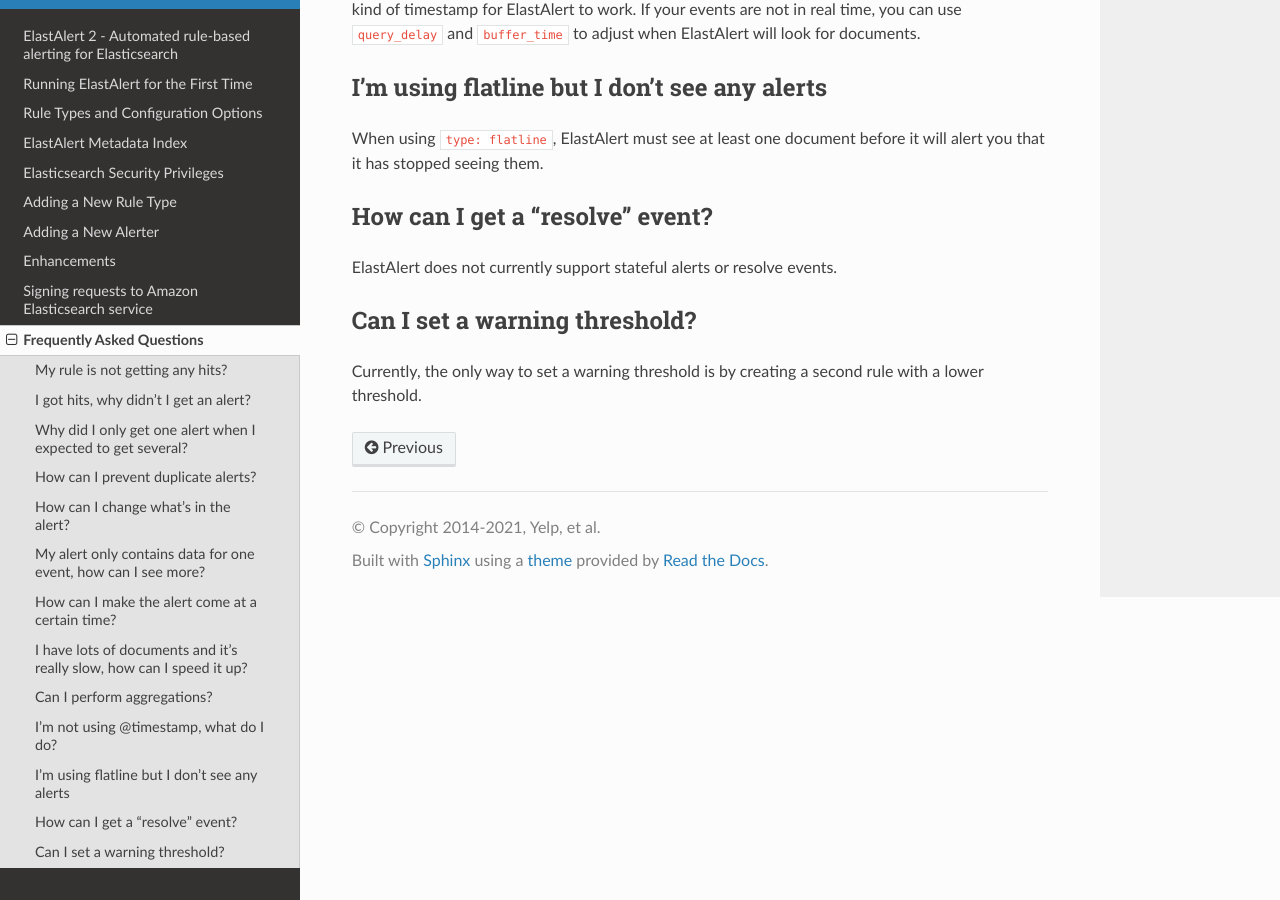
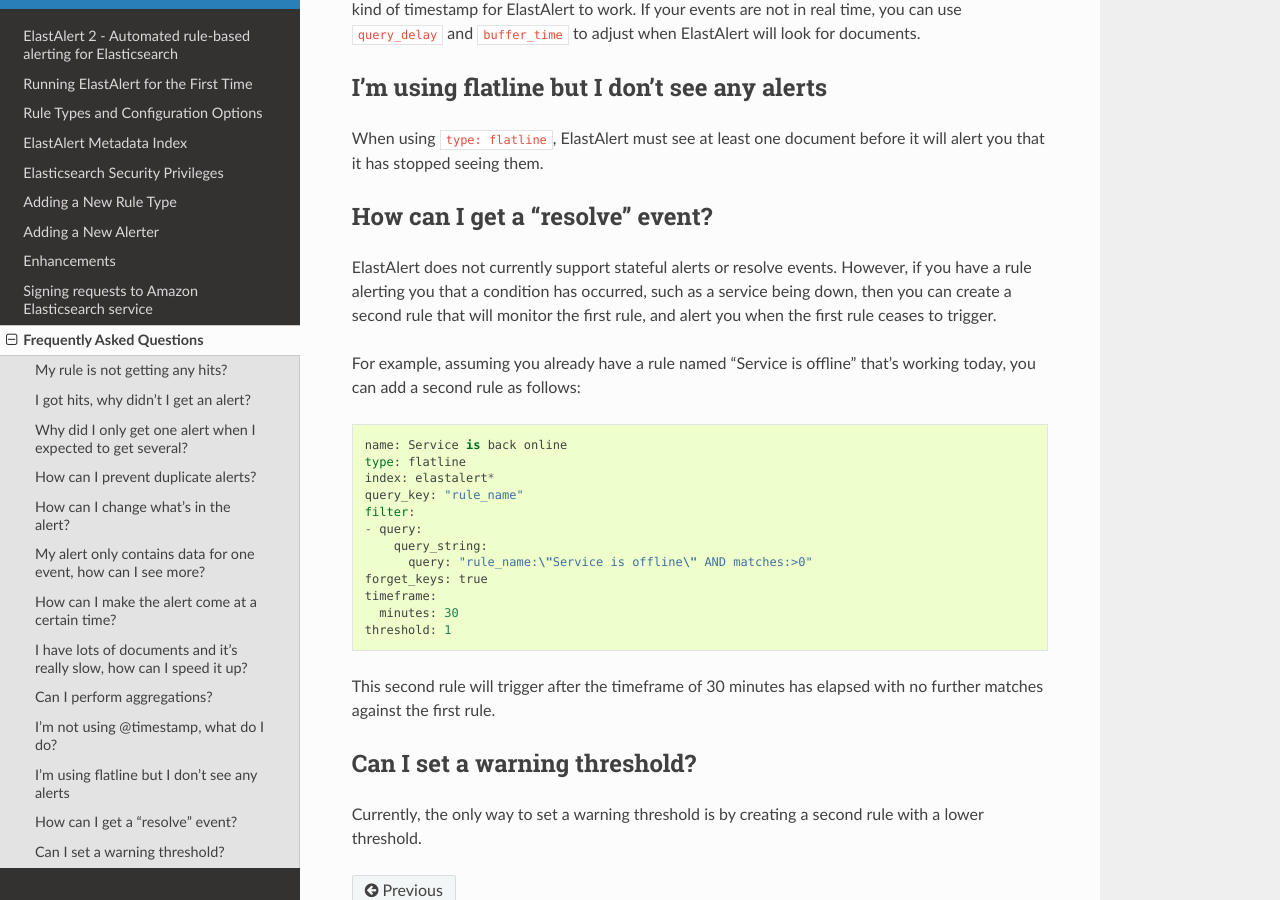
Before and after one commit to Yelp/elastalert, a Sphinx documentation site: the page built from docs/source/recipes/faq.rst, in a window 1280 px wide and 900 px high, scrolled down 4843 px. Built offline with Sphinx 7.4.7 and the Read the Docs theme 2.0.0, drawn with Linux system fonts in a browser that asks for light colours; pages that are not in the unit, such as notebooks, are missing from menus.

Commit message:
Add example for detecting when a rule has stopped matching

````diff
--- a/docs/source/recipes/faq-md.md
+++ b/docs/source/recipes/faq-md.md
@@ -236,7 +236,30 @@
 How can I get a "resolve" event?
 ==========
 
-ElastAlert does not currently support stateful alerts or resolve events.
+ElastAlert does not currently support stateful alerts or resolve events. However, if you have a rule
+alerting you that a condition has occurred, such as a service being down, then you can create a
+second rule that will monitor the first rule, and alert you when the first rule ceases to trigger.
+
+For example, assuming you already have a rule named "Service is offline" that's working today, you
+can add a second rule as follows:
+
+```
+name: Service is back online
+type: flatline
+index: elastalert*
+query_key: "rule_name"
+filter:
+- query:
+    query_string:
+      query: "rule_name:\"Service is offline\" AND matches:>0"
+forget_keys: true
+timeframe:
+  minutes: 30
+threshold: 1
+```
+
+This second rule will trigger after the timeframe of 30 minutes has elapsed with no further matches
+against the first rule.
 
 Can I set a warning threshold?
 ==========
````
